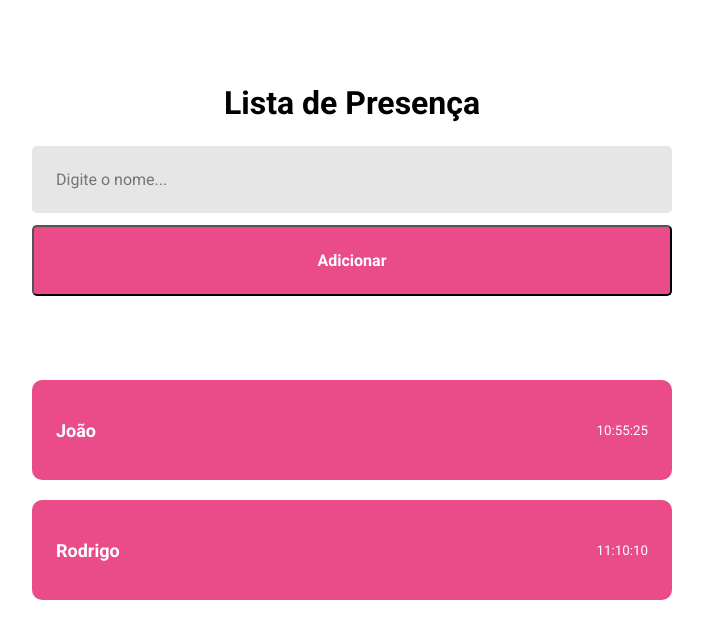
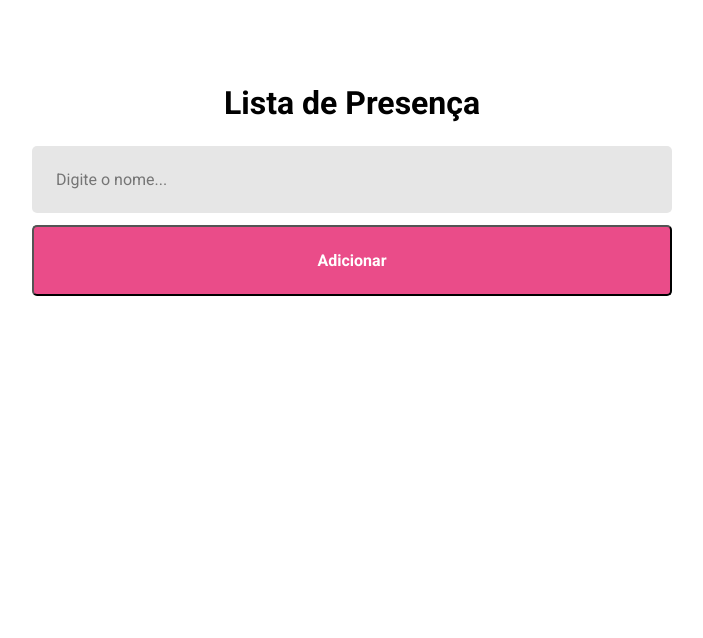
Before and after one commit to jgabfalcao/rocketSeatProject, a React (Vite) app in the folder reactapp/: page / in a window 1280 px wide. Shown: the top 638 px of the page, without its empty margins (288-991 px from the left). Built offline with nearby package versions, Linux system fonts and the light colour scheme.

Commit message:
Setting a imutabillity state

```diff
--- a/reactapp/src/pages/Home/index.jsx
+++ b/reactapp/src/pages/Home/index.jsx
@@ -5,7 +5,22 @@
 import { useState } from "react";
 
 export function Home() {
-  const [studentName, setStudentName] = useState();
+  const [studentName, setStudentName] = useState(); // ESTADO PARA PEGAR OQ ESTÁ SENDO DIGITADO NO INPUT
+
+  const [students, setStudents] = useState([]);
+
+  function handleAddStudent() {
+    const newStudent = {
+      name: studentName,
+      time: new Date().toLocaleTimeString("pt-br", {
+        hour: "2-digit",
+        minute: "2-digit",
+        second: "2-digit",
+      }),
+    };
+
+    setStudents((prevState) => [...prevState, newStudent]);
+  }
 
   return (
     <div className="container">
@@ -15,9 +30,12 @@
         placeholder="Digite o nome..."
         onChange={(e) => setStudentName(e.target.value)}
       />
-      <button type="button">Adicionar</button>
-      <Card name="João" time="10:55:25" />
-      <Card name="Rodrigo" time="11:10:10" />
+      <button type="button" onClick={handleAddStudent}>
+        Adicionar
+      </button>
+      {students.map((student) => (
+        <Card name={student.name} time={student.time} />
+      ))}
     </div>
   );
 }
```
